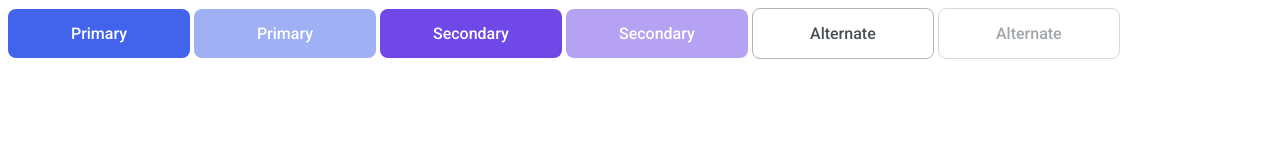
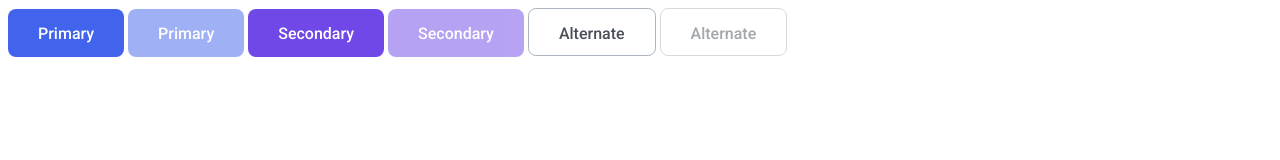
Before and after one commit to js-tasks-ru/htmlcss-20220919_konstantin-shavyrkin, a website: page 03-lection1/01-button/index.html in a window 1280 px wide. Drawn offline with Linux system fonts and the light colour scheme.

Commit message:
исправление замечаний

```diff
--- a/03-lection1/01-button/button.css
+++ b/03-lection1/01-button/button.css
@@ -1,10 +1,9 @@
 /* Стилизация кнопки */
 .button {
-    width: 182px;
-    padding: 15px;
-    width: 182px;
+    height: 48px;
+    padding: 15px 30px 14px;
     border-radius: 8px;
-    border: 0px solid #ACB5BD;
+    border: none;
     background: #4263EB;
 
     font-family: 'Roboto';
@@ -21,9 +20,8 @@
 
 }
 .button:disabled{
-    background: #4263EB;
     opacity: 0.5;
-    cursor: default;
+    pointer-events: none
 }
 
 
@@ -34,10 +32,6 @@
     background: #5028C6;
 
 }
-.button.button_secondary:disabled{
-    background: #7048E8;
-    opacity: 0.5;
-}
 
 .button.button_alternate {
     background: #FFFFFF;
@@ -47,7 +41,3 @@
 .button.button_alternate:hover{
     border: 1px solid #212429;
 }
-.button.button_alternate:disabled{
-    opacity: 0.5;
-    cursor: default;
-}
```
